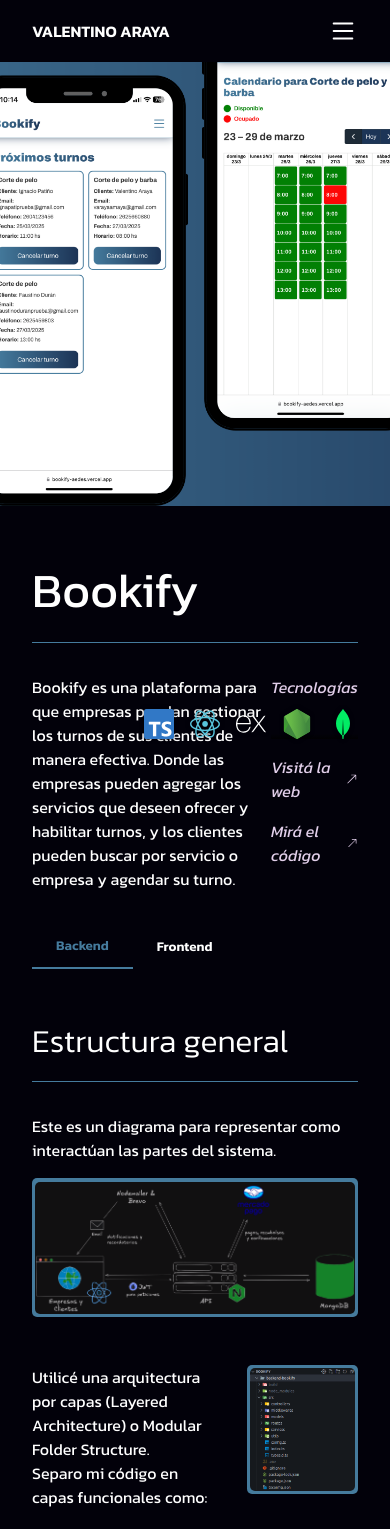
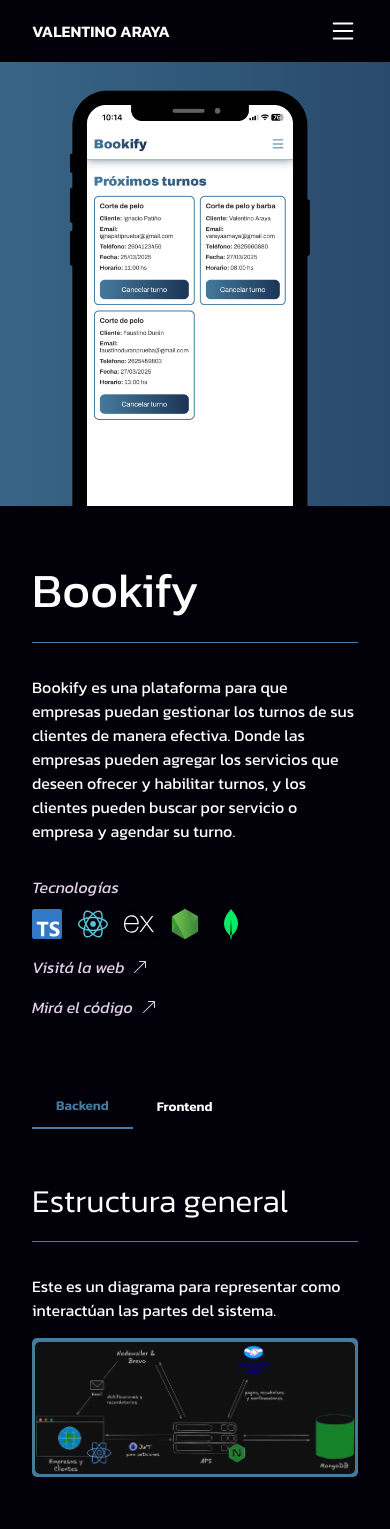
Before and after one commit to valentinoaraya/new-portfolio, a React (Vite) app: page /bookify-detail in a window 390 px wide. Shown: the top 1529 px of the page. Built offline with nearby package versions, Linux system fonts and the light colour scheme.

Commit message:
Termino sección de Backend de Bookify

```diff
--- a/src/common/SelectRepository/SelectRepository.css
+++ b/src/common/SelectRepository/SelectRepository.css
@@ -61,7 +61,7 @@
         top: unset;
         bottom: 100%;
         left: 0;
-        transform: translateY(-20px);
+        transform: translateY(90px);
         margin-left: 0;
         margin-bottom: 0.5rem;
     }
--- a/src/components/ProjectDetails/BookifyDetail/BackEnd/BackEnd.css
+++ b/src/components/ProjectDetails/BookifyDetail/BackEnd/BackEnd.css
@@ -58,6 +58,10 @@
     gap: 2rem;
 }
 
+.stepsContainer {
+    width: 50%;
+}
+
 .step {
     margin-bottom: 2rem;
 }
@@ -90,6 +94,18 @@
     gap: 2rem;
 }
 
+.imageNotification {
+    width: 100%;
+}
+
+.imageSecurity {
+    width: 300px;
+}
+
+.stepsContainerPayments {
+    width: 90%;
+}
+
 @media (max-width: 1200px) {
 
     .imageToDelete {
@@ -113,3 +129,27 @@
         justify-content: center;
     }
 }
+
+@media (max-width: 700px) {
+    .imageAndSteps {
+        flex-direction: column-reverse;
+    }
+
+    .imagePayment {
+        width: 100%;
+    }
+
+    .stepsContainer,
+    .stepsContainerPayments {
+        width: 100%;
+    }
+
+    .imageSecurityContainer {
+        display: flex;
+        justify-content: center;
+    }
+
+    .structureFolders {
+        flex-direction: column;
+    }
+}
--- a/src/components/ProjectDetails/BookifyDetail/BackEnd/BackEnd.tsx
+++ b/src/components/ProjectDetails/BookifyDetail/BackEnd/BackEnd.tsx
@@ -74,10 +74,12 @@
                     <div className="subSectionSecurity">
                         <h3 className="subtitleSection">Autenticación de usuarios</h3>
                         <div className="imageAndSteps">
-                            <div style={{ width: "300px" }} className="imageContainer">
-                                <img className="image" src={imageAuth} alt="Flujo de autenticación" />
+                            <div className="imageSecurityContainer">
+                                <div className="imageContainer imageSecurity">
+                                    <img className="image" src={imageAuth} alt="Flujo de autenticación" />
+                                </div>
                             </div>
-                            <div style={{ width: "50%" }} className="stepsContainer">
+                            <div className="stepsContainer">
                                 <div className="step">
                                     <div className="titleIconStep">
                                         <NumberOneIcon
@@ -146,10 +148,12 @@
                     <div className="subSectionSecurity">
                         <h3 className="subtitleSection">Pagos con Mercado Pago</h3>
                         <div className="imageAndSteps">
-                            <div className="imageContainer">
-                                <img className="image" src={imagePayment} alt="Flujo de pago" />
+                            <div className="imageSecurityContainer">
+                                <div className="imageContainer imagePayment">
+                                    <img className="image" src={imagePayment} alt="Flujo de pago" />
+                                </div>
                             </div>
-                            <div style={{ width: "80%", display: "flex", flexDirection: "column", justifyContent: "space-between" }} className="stepsContainer">
+                            <div style={{ display: "flex", flexDirection: "column", justifyContent: "space-between" }} className="stepsContainerPayments">
                                 <div className="steps">
                                     <div className="step">
                                         <div className="titleIconStep">
@@ -213,7 +217,7 @@
                             <p className="descriptionSecurity">Utilizo algunas plantillas de emails dependiendo a quién vaya dirigido (empresa o cliente).</p>
                         </div>
                         <div className="imageNotification">
-                            <div style={{ width: "100%" }} className="imageContainer">
+                            <div className="imageContainer">
                                 <img className="image" src={imageSendEmail} alt="Función de enviar email" />
                             </div>
                         </div>
@@ -222,7 +226,7 @@
                         <h3 className="subtitleSection">Recordatorios</h3>
                         <p className="descriptionSecurity">Le recordamos a los clientes sobre los turnos que tienen agendados cuando el turno es al día siguiente. Utilizamos node-cron para ejecutar la función de recordatorios todos los días a una hora determinada. La función obtiene todos los turnos que con la fecha de mañana y envía un recordatorio a los clientes que tienen esos turnos.</p>
                         <div style={{ display: "flex", justifyContent: "center" }}>
-                            <div style={{ width: "80%", margin: "2rem 0" }} className="imageContainer">
+                            <div style={{ margin: "2rem 0" }} className="imageContainer">
                                 <img className="image" src={imageReminders} alt="Función de enviar recordatorios" />
                             </div>
                         </div>
@@ -234,7 +238,7 @@
                     </div>
                     <p className="descriptionSecurity">Para no sobrecargar la base de datos con datos viejos que no se utilizan, implementé una función que elimina todos los turnos agendados y habilitados para agendar anteriores al día actual. La función se ejecuta con node-cron a una cierta hora todos los días.</p>
                     <div style={{ display: "flex", justifyContent: "center" }}>
-                        <div style={{ width: "80%", margin: "2rem 0" }} className="imageContainer">
+                        <div style={{ margin: "2rem 0" }} className="imageContainer">
                             <img className="image" src={imageDatabaseClean} alt="Función de limpiar base de datos" />
                         </div>
                     </div>
--- a/src/components/ProjectDetails/BookifyDetail/BookifyDetail.css
+++ b/src/components/ProjectDetails/BookifyDetail/BookifyDetail.css
@@ -32,3 +32,9 @@
 .nav-button.active:hover {
     color: white;
 }
+
+@media (max-width: 900px) {
+    .navigation-menu {
+        margin-top: 4rem;
+    }
+}
--- a/src/components/ProjectDetails/BookifyDetail/BookifyDetail.tsx
+++ b/src/components/ProjectDetails/BookifyDetail/BookifyDetail.tsx
@@ -1,6 +1,7 @@
 import HeaderProject from "../common/HeaderProject/HeaderProject";
 import "./BookifyDetail.css"
 import backgroundBookify from "../../../assets/images/bookify/backgroundBookify.png"
+import backgroundMobileBookify from "../../../assets/images/bookify/backgroundMobileBookify.png"
 import BackEnd from "./BackEnd/BackEnd";
 import FrontEnd from "./FrontEnd/FrontEnd";
 import { useState } from "react";
@@ -15,6 +16,7 @@
                 title="Bookify"
                 description="Bookify es una plataforma para que empresas puedan gestionar los turnos de sus clientes de manera efectiva. Donde las empresas pueden agregar los servicios que deseen ofrecer y habilitar turnos, y los clientes pueden buscar por servicio o empresa y agendar su turno."
                 imageProject={backgroundBookify}
+                mobileImageProject={backgroundMobileBookify}
                 technologies={["typescript", "react", "express", "node", "mongodb"]}
                 color={color}
                 linkWeb="https://landing-bookify.vercel.app/"
--- a/src/components/ProjectDetails/common/HeaderProject/HeaderProject.css
+++ b/src/components/ProjectDetails/common/HeaderProject/HeaderProject.css
@@ -17,10 +17,11 @@
 .desciptionAndTechnologies {
     display: flex;
     justify-content: space-between;
+    gap: 2rem;
 }
 
 .divDescriptionProject {
-    max-width: 900px;
+    width: 55%;
 }
 
 .divTechnologiesAndLinks {
@@ -54,3 +55,21 @@
     justify-content: end;
     cursor: pointer;
 }
+
+@media (max-width: 900px) {
+    .desciptionAndTechnologies {
+        flex-direction: column;
+    }
+
+    .divDescriptionProject {
+        width: 100%;
+    }
+
+    .technologiesContainer {
+        text-align: start;
+    }
+
+    .divSubtitleDataProject {
+        justify-content: start;
+    }
+}
--- a/src/components/ProjectDetails/common/HeaderProject/HeaderProject.tsx
+++ b/src/components/ProjectDetails/common/HeaderProject/HeaderProject.tsx
@@ -9,12 +9,13 @@
     imageProject: string
     description: string
     technologies: string[]
+    mobileImageProject: string;
     linkWeb?: string
     linkGitHub?: string[]
     color: string
 }
 
-const HeaderProject: React.FC<Props> = ({ title, imageProject, description, technologies, color, linkWeb, linkGitHub }) => {
+const HeaderProject: React.FC<Props> = ({ title, imageProject, mobileImageProject, description, technologies, color, linkWeb, linkGitHub }) => {
 
     const [isOpenSelect, setIsOpenSelect] = useState(false)
 
@@ -22,7 +23,7 @@
         <>
             <div className="imageProjectDetailContainer"
                 style={{
-                    backgroundImage: `url('${imageProject}')`,
+                    backgroundImage: `url('${window.innerWidth >= 900 ? imageProject : mobileImageProject}')`,
                     backgroundSize: "cover",
                     backgroundPositionX: "center"
                 }}
@@ -42,7 +43,7 @@
                             <Technologies
                                 noPadding
                                 technologies={technologies}
-                                position="end"
+                                position={window.innerWidth >= 900 ? "end" : "start"}
                                 borderRadius=""
                             />
                         </div>
@@ -85,7 +86,7 @@
                                             style={{ position: 'relative' }}
                                         >
                                             <SelectRepository
-                                                selectRepositoryRight
+                                                selectRepositoryRight={window.innerWidth >= 900}
                                                 isOpen={isOpenSelect}
                                                 onSelectOption1={() => window.open(linkGitHub[0], '_blank')}
                                                 onSelectOption2={() => window.open(linkGitHub[1], '_blank')}
```
Also changed, not shown: src/assets/images/bookify/backgroundMobileBookify.png (added).
